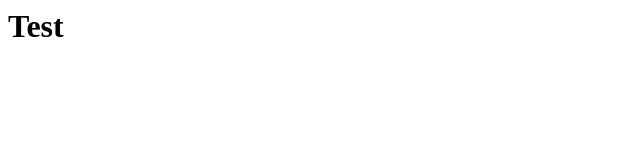
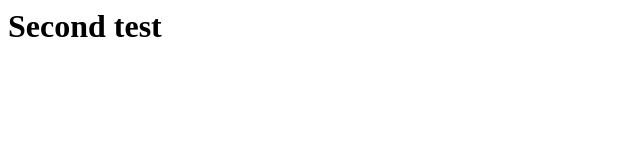
Before and after one commit to jacobborga/PreworkProject, a plain HTML site: page index.html in a window 1280 px wide. Shown: the whole page, without its empty margins (0-640 px from the left). Drawn offline with Linux system fonts and the light colour scheme.

Commit message:
Test commit

```diff
--- a/index.html
+++ b/index.html
@@ -1 +1 @@
-<h1>Test</h1>
+<h1>Second test</h1>
```
